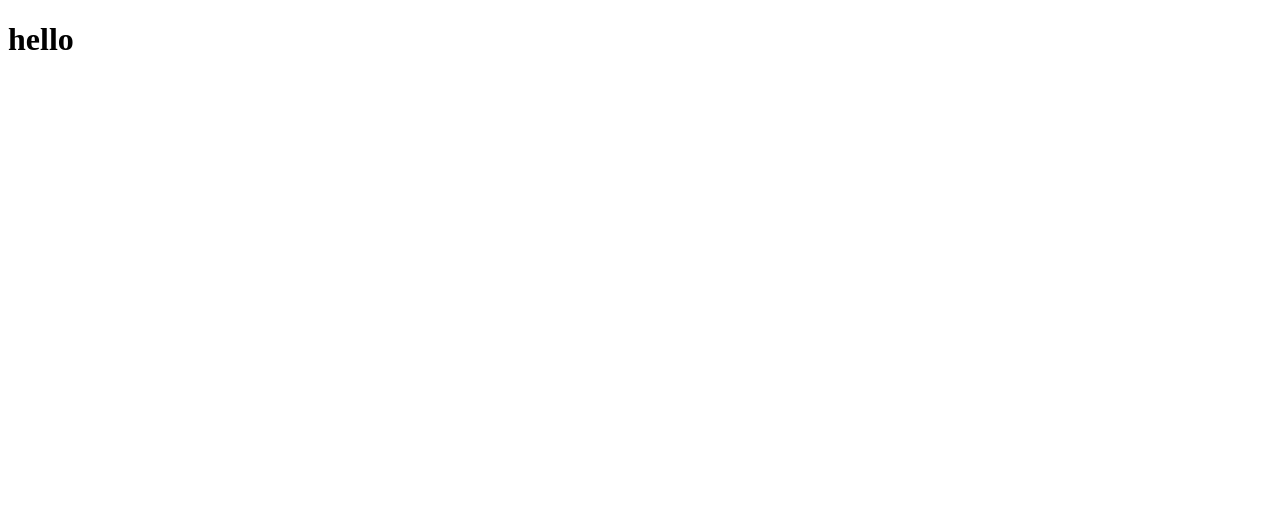
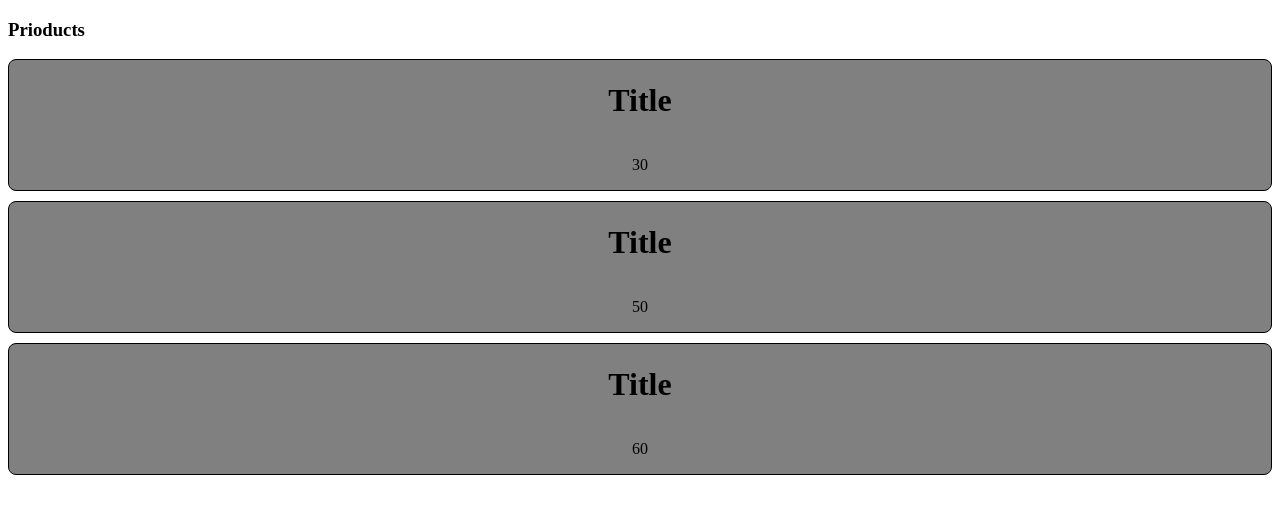
Before and after one commit to Rajit909/React_practice-main-, a React (Create React App) app: page / in a window 1280 px wide. Shown: the top 514 px of the page. Built offline with nearby package versions, Linux system fonts and the light colour scheme.

Commit message:
product using props

```diff
--- /dev/null
+++ b/src/App.css
@@ -0,0 +1,10 @@
+.container{
+    display: flex;
+    justify-content: center;
+    align-items: center;
+    flex-direction: column;
+    border: 1px solid black;
+    background-color: gray;
+    border-radius: 8px;
+    margin-bottom: 10px;
+}
--- a/src/App.js
+++ b/src/App.jsx
@@ -1,10 +1,13 @@
 import React from 'react'
+import './App.css'
+import Producttab from './component/producttab'
+
 
 function App() {
   return (
     <>
-      <h1>hello</h1>
 
+      <Producttab/>
     </>
   )
 }
--- /dev/null
+++ b/src/component/product.jsx
@@ -0,0 +1,14 @@
+import React from 'react'
+
+const Product = ({title, price}) => {
+  return (
+    <>
+    <div className="container">
+        <h1>{title}</h1>
+        <p>{price}</p>
+    </div>
+    </>
+  )
+}
+
+export default Product
--- /dev/null
+++ b/src/component/producttab.jsx
@@ -0,0 +1,15 @@
+import React from 'react'
+import Product from './product'
+
+const Producttab = () => {
+  return (
+    <div className='main'>
+      <h3>Prioducts</h3>
+      <Product title="Title" price="30"/>
+      <Product title="Title" price="50"/>
+      <Product title="Title" price="60"/>
+    </div>
+  )
+}
+
+export default Producttab
```
Also changed, not shown: src/index.jsx (renamed from src/index.js).
